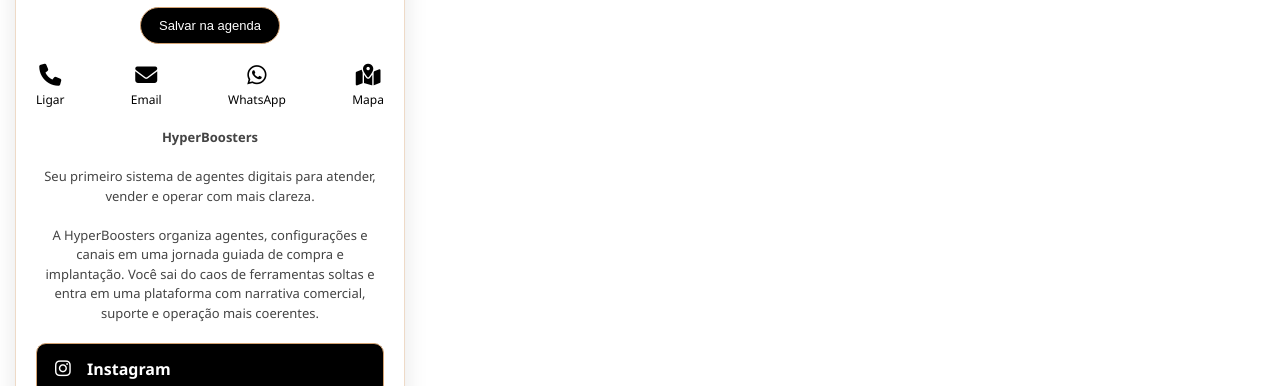
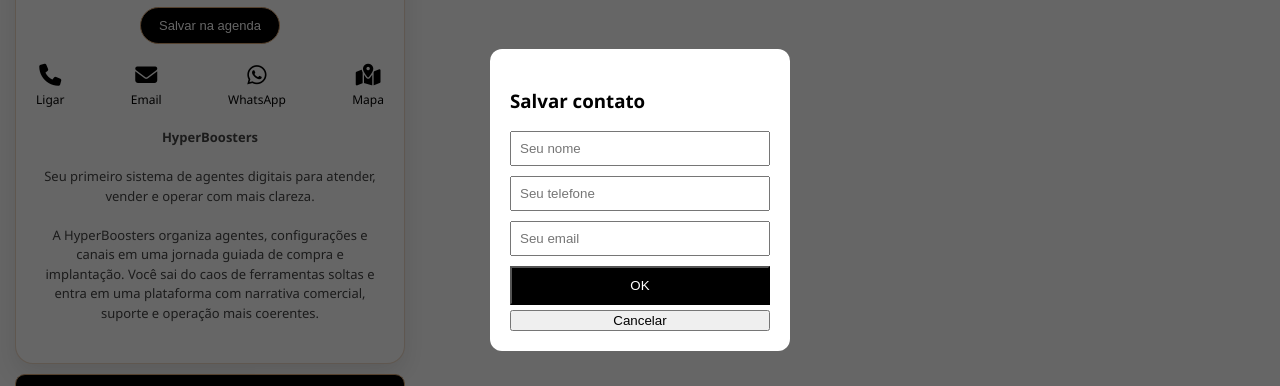
Before and after one commit to brennoabreu/aironcard, a plain HTML site: page index.html in a window 1280 px wide. Both pictures are taken after a click on the button "Salvar na agenda". Shown: the part 200-586 px from the top of the page. Drawn offline with nearby package versions, Linux system fonts and the light colour scheme.

Commit message:
Update index.html
alteração no botão salvar.
Pegar leads.

```diff
--- a/index.html
+++ b/index.html
@@ -150,50 +150,101 @@
   text-align: left ;
  }
 
+
+/* MODAL */
+#modal {
+  display: none;
+  position: fixed;
+  top:0; left:0;
+  width:100%; height:100%;
+  background: rgba(0,0,0,0.6);
+  justify-content:center;
+  align-items:center;
+}
+
+.modal-box {
+  background:#fff;
+  padding:20px;
+  border-radius:12px;
+  width:90%;
+  max-width:300px;
+}
+
+.modal-box input {
+  width:100%;
+  margin-bottom:10px;
+  padding:8px;
+}
+
+
+
 /* RESPONSIVO */
 .actions {
   display: flex;
   justify-content: space-between;
   flex-wrap: nowrap; /* 🔥 impede quebrar linha */
   gap: 10px;
-  }
+
 }
 </style>
 
 <link rel="stylesheet" href="https://cdnjs.cloudflare.com/ajax/libs/font-awesome/6.5.0/css/all.min.css">
-
-</head>
 <script src="https://cdn.jsdelivr.net/npm/emailjs-com@3/dist/email.min.js"></script>
 
+
 <script>
+// INIT EMAILJS
 (function(){
   emailjs.init("3OEvMYYbiwk2ue_Tq");
 })();
-    function enviarEmail(nome, telefone, email) {
+
+// ABRIR MODAL
+function abrirModal(){
+  document.getElementById("modal").style.display = "flex";
+}
+
+// FECHAR MODAL
+function fecharModal(){
+  document.getElementById("modal").style.display = "none";
+}
+
+// ENVIAR FORMULÁRIO
+function enviarFormulario(){
+
+  const nome = document.getElementById("nome").value;
+  const telefone = document.getElementById("telefone").value;
+  const email = document.getElementById("email").value;
+
+  if(!nome || !telefone || !email){
+    alert("Preencha todos os campos!");
+    return;
+  }
 
   emailjs.send("service_wonfeee", "template_fspmac4", {
     from_name: nome,
     from_email: email,
     telefone: telefone
   })
-  .then(function(response) {
-     console.log("SUCESSO!", response.status, response.text);
+  .then(function(){
 
-     // baixar vcf depois
-     const link = document.createElement('a');
-     link.href = 'raoni.vcf';
-     link.download = 'raoni.vcf';
+    alert("Contato salvo com sucesso!");
+
+    // DOWNLOAD VCF
+    const link = document.createElement("a");
+    link.href = "raoni.vcf";
+    link.download = "raoni.vcf";
     link.click();
 
-  }, function(error) {
-     console.log("ERRO...", error);
+    fecharModal();
+
+  }, function(error){
     alert("Erro ao enviar");
+    console.log(error);
   });
-
 }
 </script>
 
-
+</head>
 
 <body>
 
@@ -215,7 +266,8 @@
         <div class="subtitle">CEO & Founder</div>
 
         <!-- BOTÃO SALVAR CONTATO -->
-      <button class="btn-save" onclick="enviarEmail(nome, telefone, email);">Salvar na agenda</button>
+        <button class="btn-save" onclick="abrirModal()">Salvar na agenda</button>
+
         <!--<a class="btn-save" href="raoni.vcf" download> Salvar na agenda </a>
 
 
@@ -247,8 +299,29 @@
           <strong>HyperBoosters</strong><br><br>
              Seu primeiro sistema de agentes digitais para atender, vender e operar com mais clareza.<br><br>
 
-        A HyperBoosters organiza agentes, configurações e canais em uma jornada guiada de compra e implantação. Você sai do caos de ferramentas soltas e entra em uma plataforma com narrativa comercial, suporte e operação mais coerentes.
+             A HyperBoosters organiza agentes, configurações e canais em uma jornada guiada de compra e implantação.
+             Você sai do caos de ferramentas soltas e entra em uma plataforma com narrativa comercial, suporte e operação mais coerentes.
        </div>
+   </div>
+
+   <!-- MODAL -->
+   <div id="modal">
+      <div class="modal-box">
+        <h3>Salvar contato</h3>
+        <input type="text" id="nome" placeholder="Seu nome">
+        <input type="tel" id="telefone" placeholder="Seu telefone">
+        <input type="email" id="email" placeholder="Seu email">
+        <button onclick="enviarFormulario()" style="width:100%; padding:10px; background:black; color:white;">
+          OK
+        </button>
+        <button onclick="fecharModal()" style="width:100%; margin-top:5px;">
+          Cancelar
+        </button>
+      </div>
+    </div>
+
+
+
 
       <!-- BOTÕES -->
       <a class="btn" href="https://instagram.com/hyperboostersbr">
```
Lines whose indentation alone changed are shown as unchanged.
